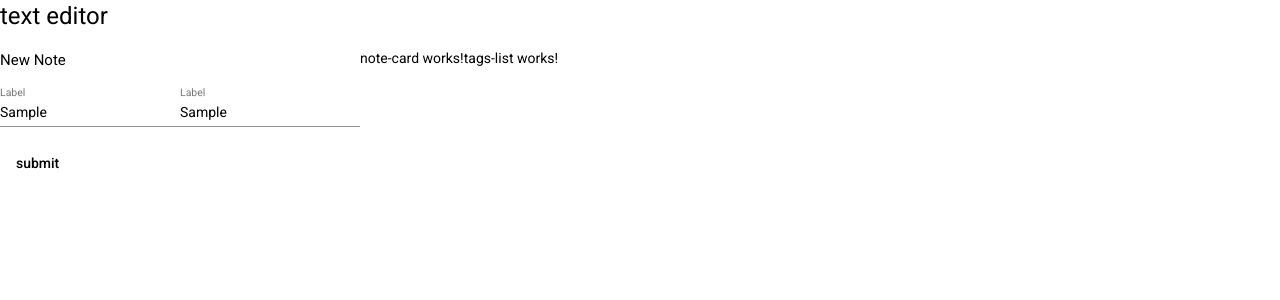
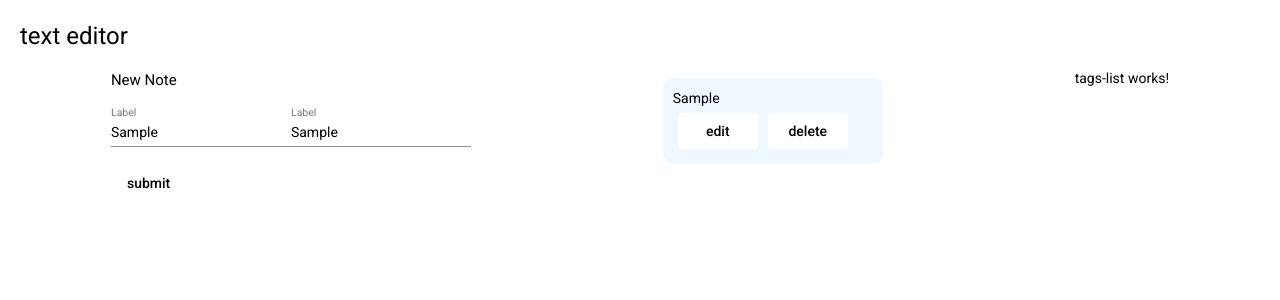
Before and after one commit to AlionaMu/text-editor, an Angular app in the folder text-editor/: page / in a window 1280 px wide. Both pictures are taken after typing "Sample", "Sample" into the empty fields and a click on the button "submit". Shown: the top 300 px of the page. Built offline with nearby package versions, Linux system fonts and the light colour scheme.

Commit message:
refactor: correct note-card style

```diff
--- a/text-editor/src/app/app.component.scss
+++ b/text-editor/src/app/app.component.scss
@@ -1,6 +1,10 @@
 html, body { min-height: 100vh; }
-body { margin: 0; font-family: Roboto, "Helvetica Neue", sans-serif; }
+body {
+  margin: 20px;
+  font-family: Roboto, "Helvetica Neue", sans-serif;
+}
 
 .main {
   display: flex;
+  justify-content: space-around;
 }
--- a/text-editor/src/app/app.module.ts
+++ b/text-editor/src/app/app.module.ts
@@ -1,6 +1,7 @@
 import { NgModule } from '@angular/core';
 import { BrowserModule } from '@angular/platform-browser';
 import { ReactiveFormsModule } from '@angular/forms';
+import { FormsModule } from '@angular/forms';
 
 import { AppComponent } from './app.component';
 import { BrowserAnimationsModule } from '@angular/platform-browser/animations';
@@ -29,7 +30,8 @@
     MatButtonModule,
     MatFormFieldModule,
     MatInputModule,
-    ReactiveFormsModule
+    ReactiveFormsModule,
+    FormsModule
   ],
   providers: [],
   bootstrap: [AppComponent]
--- a/text-editor/src/app/components/note-card/note-card.component.html
+++ b/text-editor/src/app/components/note-card/note-card.component.html
@@ -1 +1,18 @@
-<p>note-card works!</p>
+<div class="note-card">
+  <div *ngIf="!isEditMode" class="note-card__title">
+    {{ note.text }}
+  </div>
+  <input
+  autofocus
+  *ngIf="isEditMode"
+  matInput
+  type="text"
+  [(ngModel)]="note.text"
+  />
+  <button mat-button (click)="switchClick()">
+    {{ buttonTitle }}
+  </button>
+  <button mat-button (click)="deleteNote(note.id)">
+    delete
+  </button>
+</div>
--- a/text-editor/src/app/components/note-card/note-card.component.scss
+++ b/text-editor/src/app/components/note-card/note-card.component.scss
@@ -0,0 +1,21 @@
+.note-card {
+  width: 200px;
+  height: auto;
+  background-color: aliceblue;
+  border-radius: 10px;
+  padding: 10px;
+  margin: 10px;
+  &__title {
+    word-break: break-word;
+  }
+}
+
+button {
+  width: 80px;
+  background-color: #fff;
+  margin: 5px;
+}
+
+input {
+  background-color: #fff;
+}
--- a/text-editor/src/app/components/note-card/note-card.component.ts
+++ b/text-editor/src/app/components/note-card/note-card.component.ts
@@ -1,4 +1,11 @@
-import { Component, OnInit } from '@angular/core';
+import { Component, OnInit, Input } from '@angular/core';
+import { NoteService } from 'src/app/services/note.service';
+import { StorageService } from 'src/app/services/storage.service';
+
+export enum buttonTitle {
+  Edit = 'edit',
+  Save = 'save'
+}
 
 @Component({
   selector: 'app-note-card',
@@ -6,10 +13,30 @@
   styleUrls: ['./note-card.component.scss']
 })
 export class NoteCardComponent implements OnInit {
+  @Input() note: any;
+  public isEditMode: boolean = false;
+  public text!: string;
+  public buttonTitle: string = buttonTitle.Edit;
 
-  constructor() { }
+  constructor(
+    public noteService: NoteService,
+    public storageService: StorageService
+    ) { }
 
-  ngOnInit(): void {
+  public ngOnInit(): void {
   }
 
+  public switchClick(): void {
+    this.isEditMode = !this.isEditMode;
+    if (this.buttonTitle === buttonTitle.Edit) {
+      this.buttonTitle = buttonTitle.Save;
+      this.noteService.set
+    } else {
+      this.buttonTitle = buttonTitle.Edit
+    }
+  }
+
+  public deleteNote(id: string) {
+    this.storageService.deleteNote(id);
+  }
 }
--- a/text-editor/src/app/components/notes-list/notes-list.component.html
+++ b/text-editor/src/app/components/notes-list/notes-list.component.html
@@ -1,3 +1,3 @@
 <div class="results">
-  <app-note-card *ngFor="let note of ( this.notes ); index as i"></app-note-card>
+  <app-note-card *ngFor="let note of ( this.notes ); index as i" [note]="note"></app-note-card>
 </div>
--- a/text-editor/src/app/components/notes-list/notes-list.component.ts
+++ b/text-editor/src/app/components/notes-list/notes-list.component.ts
@@ -12,7 +12,7 @@
   constructor(public noteService: NoteService) { }
 
   ngOnInit(): void {
-    const data = this.notes;
-    console.log(data)
+    //this.notes = notes;
+   // console.log(data)
   }
 }
--- a/text-editor/src/app/services/storage.service.ts
+++ b/text-editor/src/app/services/storage.service.ts
@@ -15,9 +15,19 @@
   }
 
   public set(text: string): void {
-      const data = this.get()
+      const data = this.get();
       const newNote: Note = new Note(data.length.toString(), text)
       data.push(newNote);
       localStorage.setItem('notes', JSON.stringify(data));
   }
+
+  public editNote(text: string, id: string)  {
+    const data = this.get();
+  }
+
+  public deleteNote(id: string)  {
+    const data = this.get();
+    const res = data.filter(item => item.id !== id);
+    console.log(res)
+  }
 }
--- a/text-editor/src/styles.scss
+++ b/text-editor/src/styles.scss
@@ -36,4 +36,4 @@
 /* You can add global styles to this file, and also import other style files */
 
 html, body { height: 100%; }
-body { margin: 0; font-family: Roboto, "Helvetica Neue", sans-serif; }
+body { margin: 20px; font-family: Roboto, "Helvetica Neue", sans-serif; }
```
